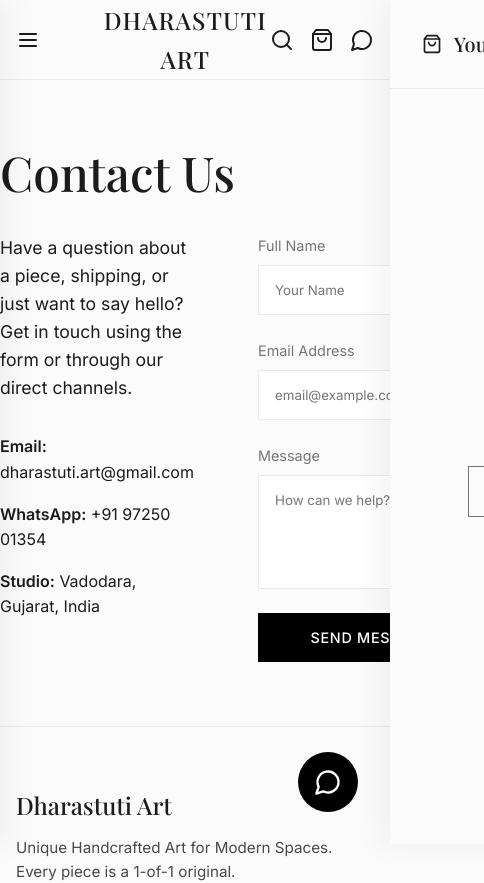
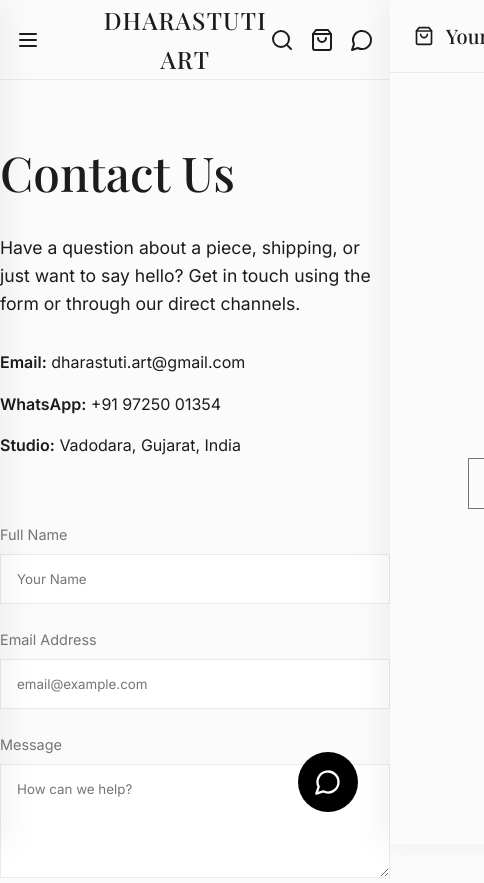
Before and after one commit to jigneshpandya86-lab/dharastuti, a React (Vite) app: page /contact in a window 390 px wide. Shown: the top 883 px of the page, 484 px wide, since content can reach past the window. Built offline with nearby package versions, Linux system fonts and the light colour scheme; a web font is replaced by a local one.

Commit message:
style: improve mobile responsiveness and global spacing

```diff
--- a/src/index.css
+++ b/src/index.css
@@ -11,9 +11,17 @@
 
   --spacing-sm: 0.5rem;
   --spacing-md: 1rem;
-  --spacing-lg: 2rem;
-  --spacing-xl: 4rem;
-  --spacing-xxl: 8rem;
+  --spacing-lg: 1.5rem;
+  --spacing-xl: 3rem;
+  --spacing-xxl: 5rem;
+}
+
+@media (min-width: 768px) {
+  :root {
+    --spacing-lg: 2rem;
+    --spacing-xl: 4rem;
+    --spacing-xxl: 8rem;
+  }
 }
 
 * {
@@ -107,11 +115,12 @@
   padding: 0 var(--spacing-md);
 }
 
-.grid-2 { display: grid; grid-template-columns: repeat(2, 1fr); gap: var(--spacing-lg); }
+.grid-2 { display: grid; grid-template-columns: repeat(1, 1fr); gap: var(--spacing-lg); }
 .grid-3 { display: grid; grid-template-columns: repeat(1, 1fr); gap: var(--spacing-lg); }
 .grid-4 { display: grid; grid-template-columns: repeat(1, 1fr); gap: var(--spacing-lg); }
 
 @media (min-width: 768px) {
+  .grid-2 { grid-template-columns: repeat(2, 1fr); }
   .grid-3 { grid-template-columns: repeat(2, 1fr); }
   .grid-4 { grid-template-columns: repeat(2, 1fr); }
 }
```
